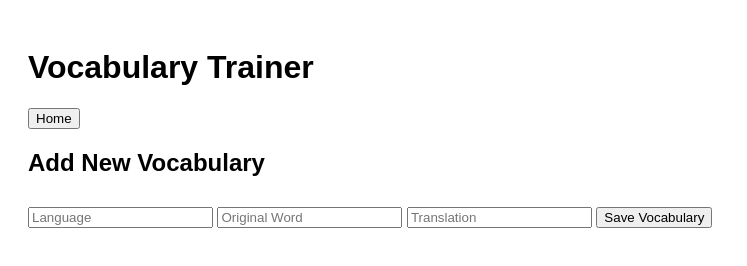
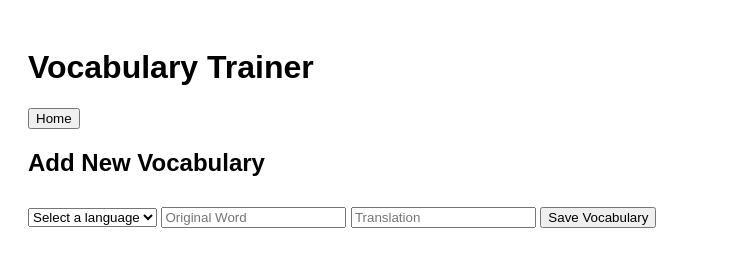
Before and after one commit to ArneKal/vocab, a website: page public/index.html in a window 1280 px wide. Both pictures are taken after a click on the button "Add New Vocabulary". Shown: the whole page, without its empty margins (0-747 px from the left). Drawn offline with Linux system fonts and the light colour scheme.

Commit message:
saveVoc nur mit vorhandenen Sprachen

```diff
--- a/public/index.html
+++ b/public/index.html
@@ -32,7 +32,9 @@
     <!-- New Vocabulary Page -->
     <div id="new-vocabulary-page" class="hidden">
         <h2>Add New Vocabulary</h2>
-        <input type="text" id="new-language" placeholder="Language" />
+        <select id="new-language" >
+            <option value="" disabled selected>Select a language</option>"
+        </select>
         <input type="text" id="new-original-word" placeholder="Original Word" />
         <input type="text" id="new-translation" placeholder="Translation" />
         <button onclick="saveVocabulary()">Save Vocabulary</button>
--- a/public/main.js
+++ b/public/main.js
@@ -6,12 +6,20 @@ function fetchLanguages() {
     // Available languages (this could be dynamic)
     const languages = ['swedish']; // Add more languages here
     const select = document.getElementById('language-select');
+    const newSelect = document.getElementById('new-language');
 
     languages.forEach(language => {
         const option = document.createElement('option');
         option.value = language;
         option.text = language;
         select.appendChild(option);
+    });
+
+    languages.forEach(language => {
+        const option = document.createElement('option');
+        option.value = language;
+        option.text = language;
+        newSelect.appendChild(option);
     });
 }
 
```
